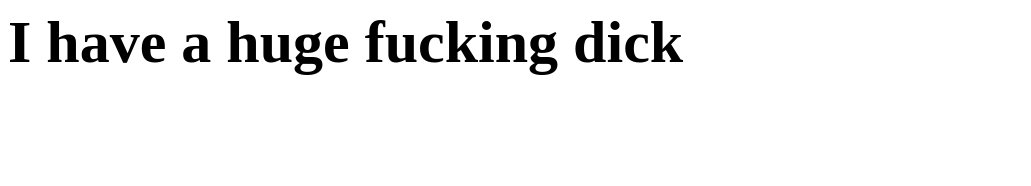
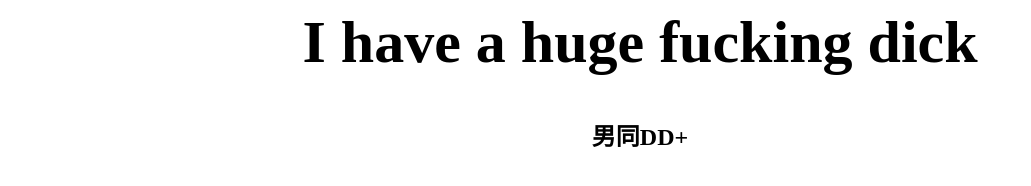
Before and after one commit to jgarte/chenskiro-home, a plain HTML site: page index.html in a window 1280 px wide. Shown: the whole page, without its empty margins (0-1031 px from the left). Drawn offline with Linux system fonts and the light colour scheme.

Commit message:
Update index.html

```diff
--- a/index.html
+++ b/index.html
@@ -1,4 +1,5 @@
-<h1>I have a huge fucking dick</h1>
+<h1 align="center">I have a huge fucking dick</h1>
+<h2 align="center">男同DD+</h2>
 <style>
 h1 {
 	font-size: 60px;
```
